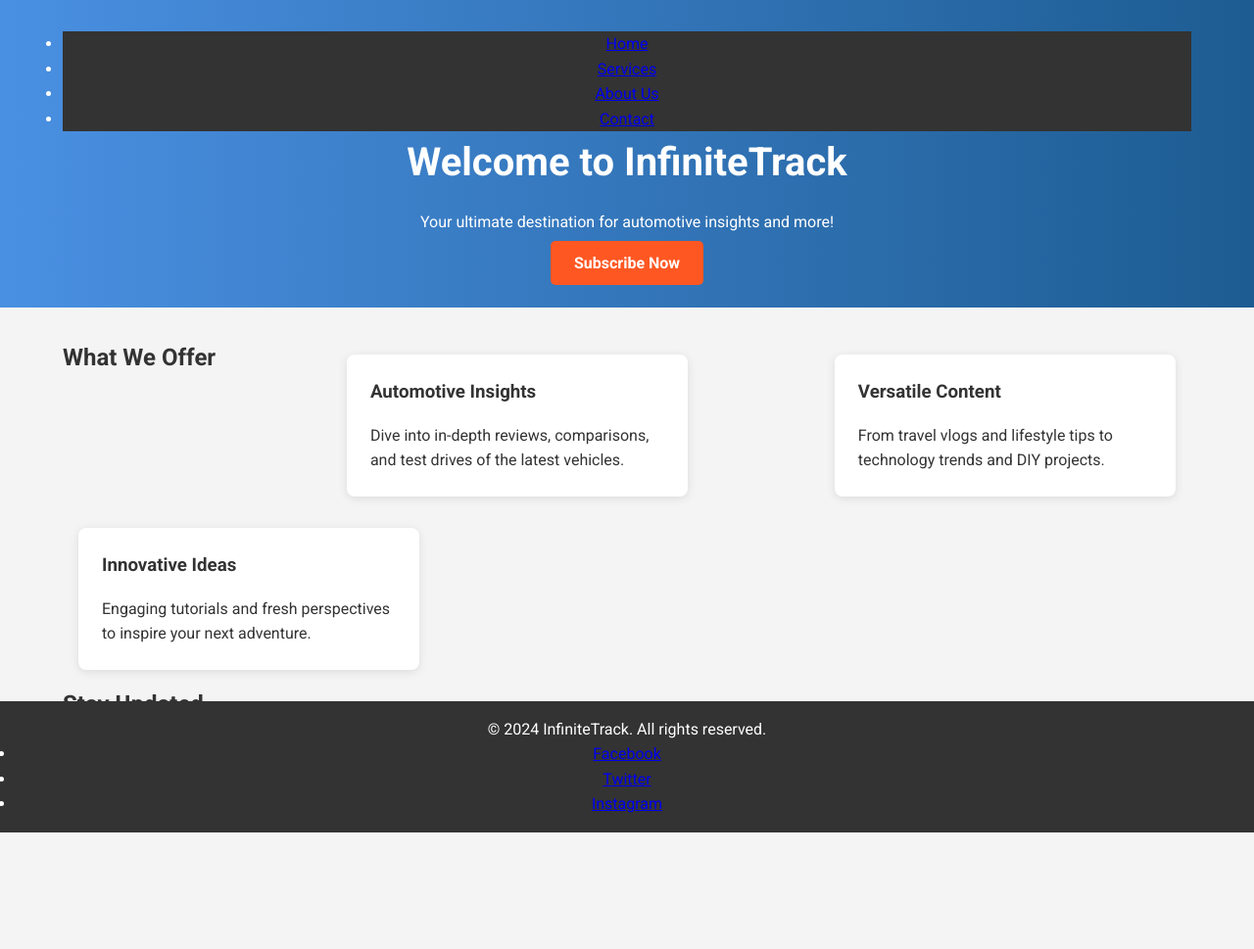
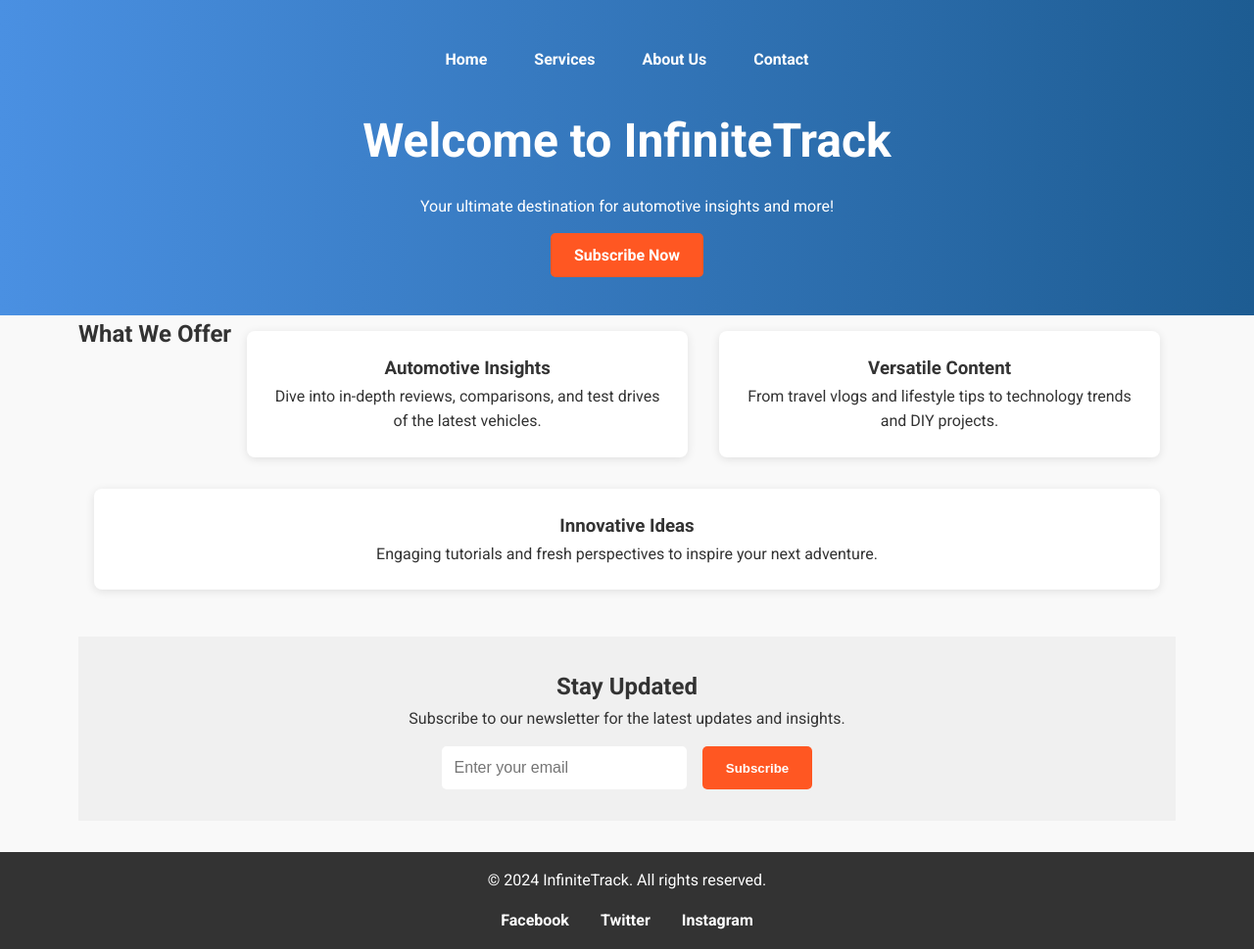
Before and after one commit to infiniteTrack987/infiniteTrack, a plain HTML site: page index.html in a window 1280 px wide. Shown: the whole page at 98% size. Before the commit the page ends 850 px from the top, so only its background shows below. Drawn offline with Linux system fonts and the light colour scheme.

Commit message:
Update style.css

```diff
--- a/style.css
+++ b/style.css
@@ -7,23 +7,47 @@
 body {
     font-family: 'Roboto', sans-serif;
     line-height: 1.6;
-    background-color: #f4f4f4;
+    background-color: #f9f9f9;
     color: #333;
 }
 
 header {
     background: linear-gradient(to right, #4A90E2, #1D5C92);
     color: #fff;
-    padding: 2rem 0;
+    padding: 3rem 0;
     text-align: center;
+    position: relative;
 }
 
 header h1 {
-    font-size: 2.5rem;
+    font-size: 3rem;
+    margin-bottom: 1rem;
 }
 
 header p {
-    margin: 1rem 0;
+    margin-bottom: 1.5rem;
+}
+
+.navbar {
+    display: flex;
+    justify-content: center;
+    margin-bottom: 2rem;
+}
+
+.navbar li {
+    list-style: none;
+    margin: 0 1.5rem;
+}
+
+.navbar a {
+    color: white;
+    text-decoration: none;
+    font-weight: 600;
+    transition: color 0.3s ease;
+}
+
+.navbar a:hover {
+    color: #FF5722;
 }
 
 .btn {
@@ -34,35 +58,18 @@ header p {
     border-radius: 5px;
     text-decoration: none;
     font-weight: bold;
+    transition: background 0.3s ease;
 }
 
-.navbar {
-    background-color: #333;
-}
-
-.navbar ul {
-    display: flex;
-    justify-content: center;
-}
-
-.navbar ul li {
-    list-style-type: none;
-}
-
-.navbar ul li a {
-    color: white;
-    padding: 15px 20px;
-    text-decoration: none;
-}
-
-.navbar ul li a:hover {
-    background-color: #FF5722; /* Highlight on hover */
+.btn:hover {
+    background: #e64a19;
 }
 
 .container {
     width: 90%;
     max-width: 1200px;
     margin: auto;
+    padding: 0 1rem;
 }
 
 main {
@@ -81,29 +88,80 @@ main {
     box-shadow: 0 2px 10px rgba(0, 0, 0, 0.1);
     padding: 1.5rem;
     margin: 1rem;
-    flex-basis: calc(33% - 2rem);
+    flex: 1 1 30%;
+    text-align: center;
+    transition: transform 0.3s ease, box-shadow 0.3s ease;
 }
 
-.card h3 {
-    margin-bottom: 1rem;
-}
-
-.about-section,
-.contact-section {
-   background-color:#ffffff;
-   padding: 20px;
-   border-radius: 8px;
-   box-shadow: 0 2px 10px rgba(0,0,0,0.1);
-   margin-top:20px;
-   text-align:center;
+.card:hover {
+    transform: translateY(-10px);
+    box-shadow: 0 4px 15px rgba(0, 0, 0, 0.2);
 }
 
 footer {
-   text-align:center;
-   padding:1rem;
-   background:#333;
-   color:#fff;
-   position:absolute;
-   bottom:-50px;
-   width:100%;
+    text-align: center;
+    padding: 1rem 0;
+    background: #333;
+    color: #fff;
+    position: relative;
+    bottom: 0;
+    width: 100%;
 }
+
+footer .socials {
+    display: flex;
+    justify-content: center;
+    list-style: none;
+    margin-top: 1rem;
+}
+
+footer .socials li {
+    margin: 0 1rem;
+}
+
+footer .socials a {
+    color: white;
+    text-decoration: none;
+    font-weight: bold;
+    transition: color 0.3s ease;
+}
+
+footer .socials a:hover {
+    color: #FF5722;
+}
+
+#newsletter {
+    background: #f0f0f0;
+    padding: 2rem;
+    text-align: center;
+    margin: 2rem 0;
+}
+
+.newsletter-form {
+    display: flex;
+    justify-content: center;
+    margin-top: 1rem;
+}
+
+.newsletter-form input {
+    padding: 0.8rem;
+    border: none;
+    border-radius: 5px;
+    width: 250px;
+    margin-right: 1rem;
+    font-size: 1rem;
+}
+
+.newsletter-form button {
+    padding: 0.8rem 1.5rem;
+    background: #FF5722;
+    color: white;
+    border: none;
+    border-radius: 5px;
+    font-weight: bold;
+    cursor: pointer;
+}
+
+.newsletter-form button:hover {
+    background: #e64a19;
+}
```
